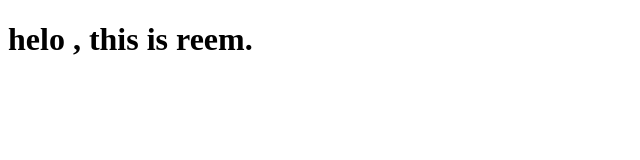
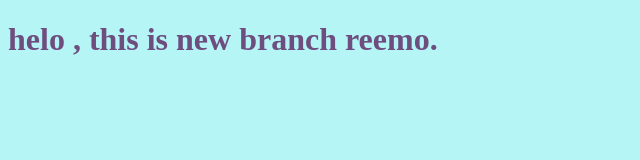
Before and after one commit to ReemM2/myproject, a plain HTML site: page index.html in a window 1280 px wide. Shown: the whole page, without its empty margins (0-640 px from the left). Drawn offline with Linux system fonts and the light colour scheme.

Commit message:
changing style  the title

```diff
--- a/index.html
+++ b/index.html
@@ -4,9 +4,10 @@
     <meta charset="UTF-8">
     <meta name="viewport" content="width=device-width, initial-scale=1.0">
     <title>Document</title>
+    <link rel="stylesheet" href="style.css">
 </head>
 <body>
-    <h1>helo , this is reem.<h1>
+    <h1>helo , this is new branch reemo.<h1>
     <script src="app.js"></script>
 </body>
 </html>
--- a/style.css
+++ b/style.css
@@ -1,8 +1,8 @@
 h1{
 
-color:red;
+color:rgb(109, 78, 126);
 }
 body{
-    background-color: antiquewhite;
+    background-color: rgb(181, 245, 245);
 
 }
```
